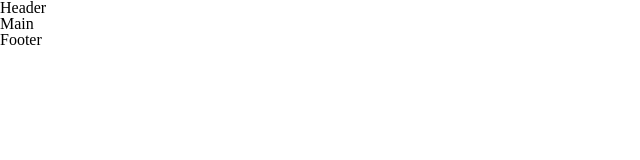
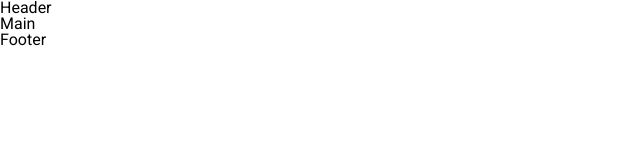
Before and after one commit to kznkv-skillup/d.github.io, a plain HTML site: page index.html in a window 1280 px wide. Shown: the full height of the page, 0-640 px from the left. Drawn offline with Linux system fonts and the light colour scheme.

Commit message:
added Roboto font

```diff
--- a/index.html
+++ b/index.html
@@ -2,6 +2,7 @@
 <html lang="en">
 <head>
 	<meta charset="UTF-8">
+	<link href="https://fonts.googleapis.com/css?family=Roboto:300,400,700&display=swap" rel="stylesheet">
 	<link rel="stylesheet" href="reset.css">
 	<link rel="stylesheet" href="style.css">
 	<title>Shop project</title>
--- a/style.css
+++ b/style.css
@@ -0,0 +1,6 @@
+* {
+	box-sizing: border-box;
+}
+body {
+	font-family: 'Roboto';
+}
```
